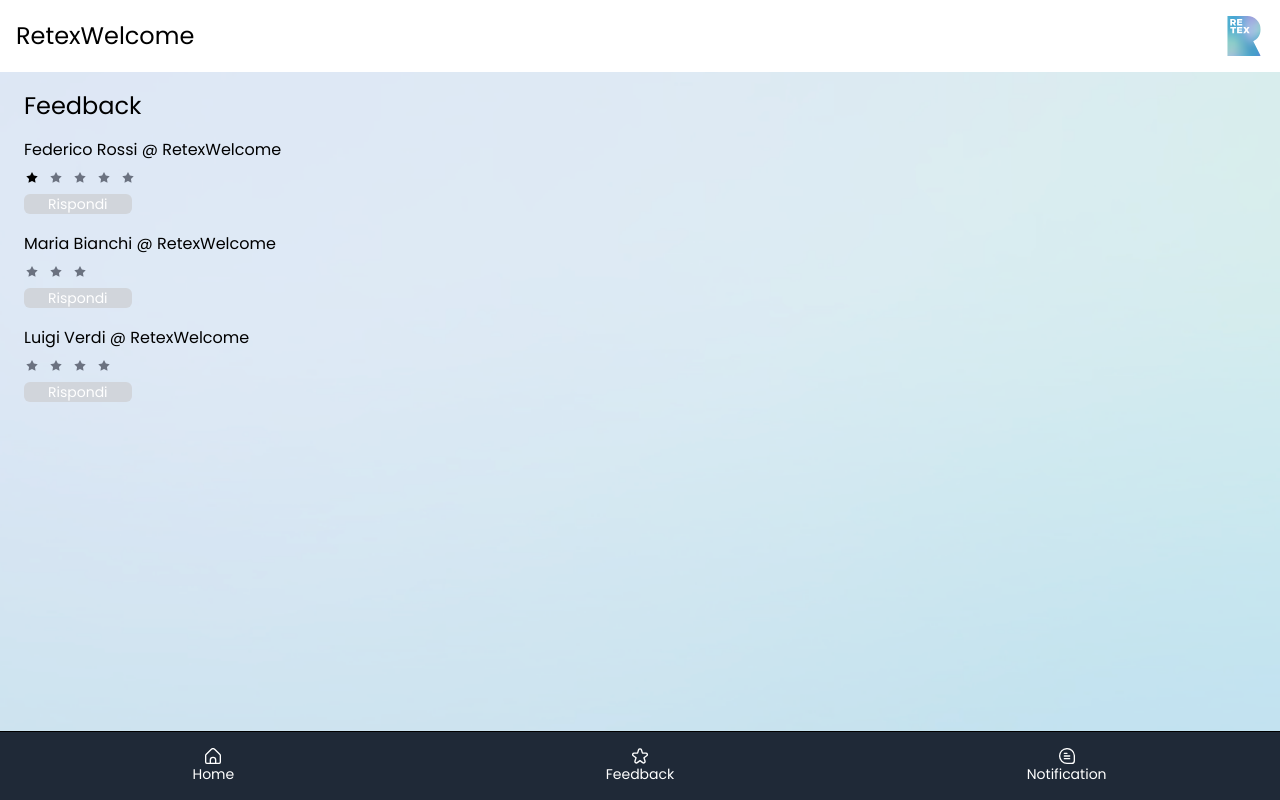
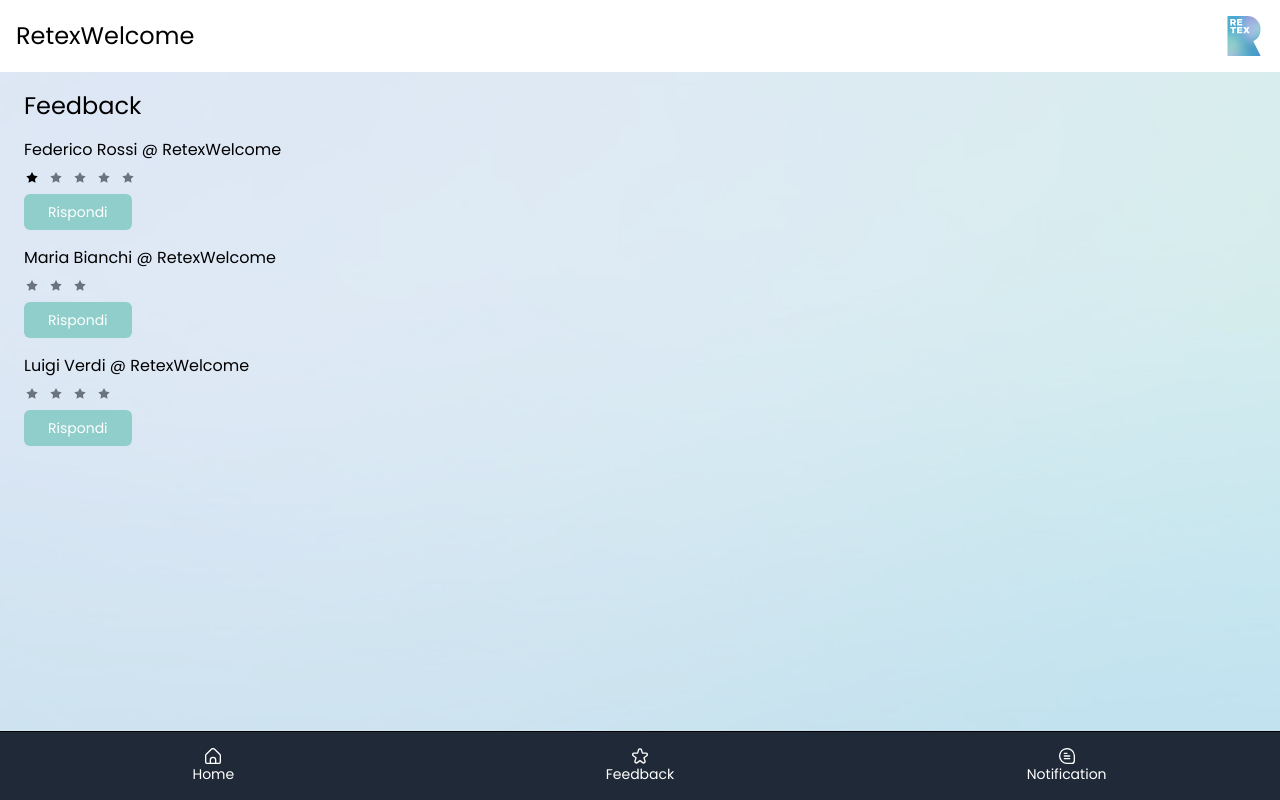
Before and after one commit to sconfa-8/FALSA-Project, a Nuxt app: page /hr/feedback in a window 1280 px wide. Built offline with nearby package versions, Linux system fonts and the light colour scheme.

Commit message:
fix button

```diff
--- a/pages/hr/feedback.vue
+++ b/pages/hr/feedback.vue
@@ -14,7 +14,7 @@
           <IconsStar class="w-4 h-4 text-gray-500" />
           <IconsStar class="w-4 h-4 text-gray-500" />
         </div>
-        <button class="bg-gray-300 rounded-md text-white px-6 text-sm">
+        <button class="bg-retex rounded-md text-white px-6 text-sm py-2">
           Rispondi
         </button>
       </div>
@@ -29,7 +29,7 @@
           <IconsStar class="w-4 h-4 text-transparent" />
           <IconsStar class="w-4 h-4 text-transparent" />
         </div>
-        <button class="bg-gray-300 rounded-md text-white px-6 text-sm">
+        <button class="bg-retex rounded-md text-white px-6 text-sm py-2">
           Rispondi
         </button>
       </div>
@@ -44,7 +44,7 @@
           <IconsStar class="w-4 h-4 text-gray-500" />
           <IconsStar class="w-4 h-4 text-transparent" />
         </div>
-        <button class="bg-gray-300 rounded-md text-white px-6 text-sm">
+        <button class="bg-retex rounded-md text-white px-6 text-sm py-2">
           Rispondi
         </button>
       </div>
```
